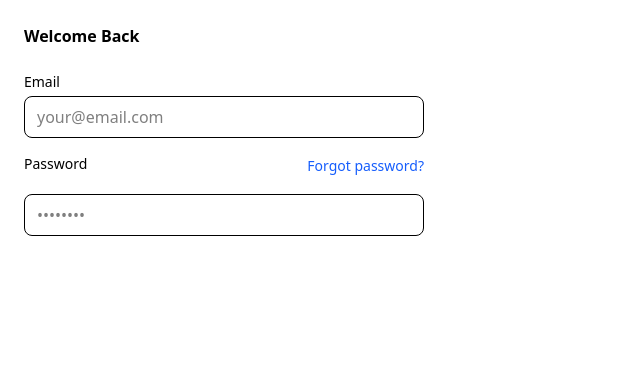
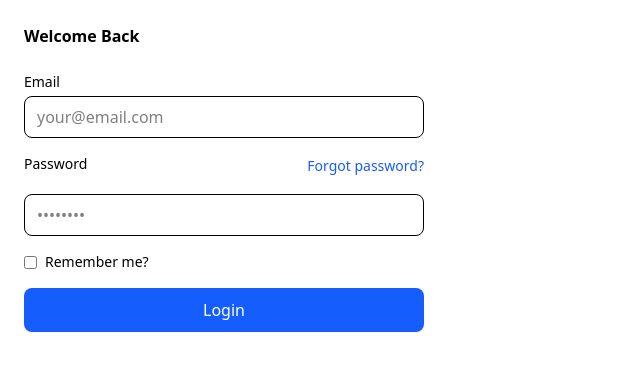
Before and after one commit to alhassandafiri/jobtrackr-frontend, a React (Vite) app: page / in a window 1280 px wide. Shown: the top 370 px of the page, without its empty margins (0-640 px from the left). Built offline with nearby package versions, Linux system fonts and the light colour scheme.

Commit message:
implement error box and submit button

```diff
--- a/src/components/Login/Login.jsx
+++ b/src/components/Login/Login.jsx
@@ -4,7 +4,7 @@ import { useState } from "react";
 function Login ({onSuccess}) {
 
     const [form, setForm] = useState({ email: '', password: '', remember: false});
-    const [isLoading, setIsLoading] = useState(false);
+    const [loading, setLoading] = useState(false);
     const [error, setError] = useState(null);
 
     function updateField(key, value) {
@@ -46,6 +46,29 @@ function Login ({onSuccess}) {
                         required
                     />
                 </div>
+
+                <label className="flex items-center gap-2 text-sm">
+                    <input
+                        type="checkbox"
+                        checked={form.remember}
+                        onChange={e => updateField('remember', e.target.checked)}
+                    />
+                    Remember me?
+                </label>
+
+                {error && (
+                    <div className="rounded-md border border-red-200 bg-red-50 px-3 py-2 text-sm text-red-700">
+                        {error}
+                    </div>
+                )}
+
+                <button
+                    type="submit"
+                    disabled={loading}
+                    className=" w-full rounded-lg bg-blue-600 text-white font-medium py-2.5 disabled:opacity-60"
+                >
+                    {loading ? 'Logging in...' : 'Login'}
+                </button>
             </form>
         </div>
     )
```
